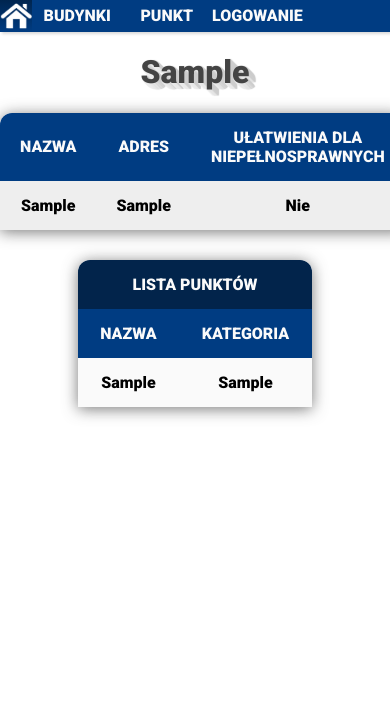
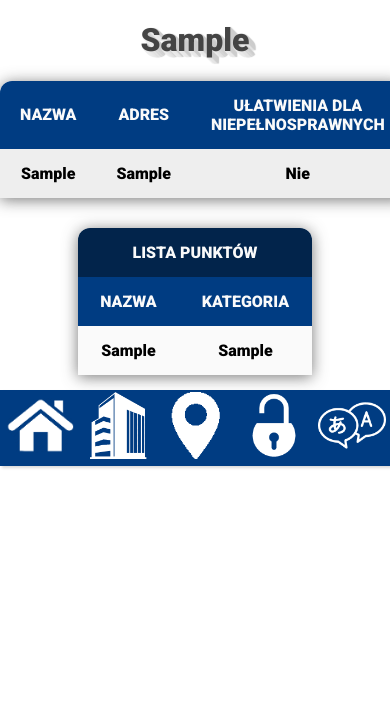
Before and after one commit to PRz-IO/p02-g02-planprz-p02-g02-planprz, a Django app: page /budynki/1/ in a window 390 px wide. Shown: the top 706 px of the page. Before the commit the page ends 419 px from the top, so only its background shows below. Run offline with Django 3.2, Linux system fonts and the light colour scheme; tables that the repository leaves empty hold one stand-in row (values such as "Sample post").

Commit message:
mobilna stopka na home

```diff
--- a/PRzMapa/PRzMapa/templates/bar.html
+++ b/PRzMapa/PRzMapa/templates/bar.html
@@ -1,4 +1,5 @@
 {% load static %}
+
 <div class="topBar">
     <ol class="menu">
         <li>
--- /dev/null
+++ b/PRzMapa/PRzMapa/templates/stopka.html
@@ -0,0 +1,33 @@
+{% load static %}
+
+<link rel="stylesheet"  href="{% static 'm_budynki.css' %}">
+
+<div id="stopka">
+    <ol class="menu">
+        <li>
+                <a href="{% url 'index' %}">
+                    <img src="{% static 'domek.png' %}">
+                </a>
+        </li>
+        <li>
+                <a href="/budynki/?q=">
+                    <img src="{% static 'budynek.png' %}">
+                </a>
+        </li>
+        <li>
+                <a href="#">
+                    <img src="{% static 'punkty.png' %}">
+                </a>
+        </li>
+        <li>
+                <a href="#">
+                    <img src="{% static 'logowanie.png' %}">
+                </a>
+        </li>
+        <li>
+                <a href="#">
+                    <img src="{% static 'języki.png' %}">
+                </a>
+        </li>
+    </ol>
+</div>
--- a/PRzMapa/myapp/static/m_budynki.css
+++ b/PRzMapa/myapp/static/m_budynki.css
@@ -9,37 +9,104 @@
         position: relative !important;
         display:none;
     }
+
     #stopka{
         display:initial;
         background-color: #003C82;
+        width: 100%;
+        height: 9vh;
+        position: fixed;
         box-shadow: rgba(0, 0, 0, 0.15) 1.95px 1.95px 2.6px;
-        transform:rotate(90deg);
-        top:34% !important;
+        z-index: 2;
     }
+
+    #map {
+        width: 100%;
+        height: calc(100% - 9vh);
+        top: 9vh;
+        position: absolute;
+        border: 0;
+        z-index: 1;
+    }
+
     #stopka img{
-        transform:rotate(-90deg);
+        margin-top: 2px;
+        width: 8vh;
+        height: 8vh;
     }
 
     #stopka:hover{
         background: rgb(0,37,79);
         background: linear-gradient(180deg, rgba(0,37,79,1) 0%, rgba(0,60,130,1) 100%);
+    }
 
+    #stopka ol {
+        list-style-type: none;
+        padding: 0;
+        margin: 0;
+        background-color: #003C82;
+        height: 8vh;
+        text-align: center;
     }
 
     #stopka a {
         position: relative;
         display: inline-block;
-        padding: 15px 20px;
+        padding: 1vh 2vh;
         border-radius: 0px;
         background: #003C82 !important;
     }
 
+    #stopka ol a{
+        display: block;
+        text-decoration: none;
+        color: #fafafa;
+        padding: 0 5px;
+        text-transform: uppercase;
+    }
+
+
     #stopka ol > li{
-            display: block;
-	list-style: none;
-	margin: 0;
-	padding: 0;
+        float: left;
+        width: calc((100% - 5px) / 5);
+        margin-left: 1px;
+        height: 9vh;
+    }
+
+    #stopka  ol > li:hover{
+        background-color: #EEE;
+    }
+
+    #stopka ol > li:hover > a {
+        background: rgb(0,37,79);
+        background: linear-gradient(180deg, rgba(0,37,79,1) 0%, rgba(0,60,130,1) 100%);
 
     }
 
+    #stopka ol > li:hover > ul{
+        display: block;
+    }
+
+    #stopka ol > li > ul {
+        display: none;
+        list-style-type: none;
+        padding: 0;
+        margin: 0;
+    }
+
+    #stopka  ol > li > ul > li{
+        position: relative;
+        background: rgb(0,60,130);
+        background: linear-gradient(0deg, rgba(0,60,130,1) 0%, rgba(3,84,179,1) 100%);
+        box-shadow: rgba(0, 0, 0, 0.15) 0 0 5px;
+    }
+
+    #stopka ol > li > ul > li:hover{
+        background-color: #DDD;
+    }
+
+
+    #stopka a:hover{
+        color: #ffffff;
+    }
 }
--- a/PRzMapa/myapp/static/style.css
+++ b/PRzMapa/myapp/static/style.css
@@ -19,7 +19,7 @@ body, html {
 }
 
     /* STRONA GŁÓWNA */
-.topBar, #stopka{
+.topBar{
     background-color: white;
     width: 100%;
     height: auto;
@@ -32,13 +32,13 @@ body, html {
     width: 100%;
     height: calc(100% - 32px);
     top: 32px;
-    position: relative;
+    position: absolute;
     border: 0;
     z-index: 1;
 }
 
     /* LISTA ROZWIJANA */
-.topBar ol ,#stopka ol{
+.topBar ol {
     list-style-type: none;
     padding: 0;
     margin: 0;
@@ -48,7 +48,7 @@ body, html {
     text-align: center;
 }
 
-.topBar ol a , #stopka ol a{
+.topBar ol a {
     display: block;
     text-decoration: none;
     color: #fafafa;
@@ -56,63 +56,62 @@ body, html {
     text-transform: uppercase;
 }
 
-.topBar ol > li > a:first-child ,#stopka ol > li > a:first-child{
+.topBar ol > li > a:first-child{
     padding: 0;
     height: 2em;
 }
 
-.topBar ol > li, #stopka ol > li{
+.topBar ol > li{
     float: left;
     width: calc((100% - 36px) / 4);
     margin-left: 1px;
     height: 2em;
 }
 
-.topBar ol > li:first-child, #stopka ol > li:first-child{
+.topBar ol > li:first-child{
     margin-left: 0;
     left: 32px;
     width: 32px;
     padding: 0;
 }
 
-.topBar ol > li:hover, #stopka  ol > li:hover{
+.topBar ol > li:hover{
     background-color: #EEE;
 }
 
-.topBar ol > li:hover > a, #stopka ol > li:hover > a {
+.topBar ol > li:hover > a{
     background: rgb(0,37,79);
     background: linear-gradient(180deg, rgba(0,37,79,1) 0%, rgba(0,60,130,1) 100%);
 }
 
-.topBar ol > li:hover > ul, #stopka ol > li:hover > ul{
+.topBar ol > li:hover > ul{
     display: block;
 }
 
-.topBar ol > li > ul ,#stopka ol > li > ul {
+.topBar ol > li > ul {
     display: none;
     list-style-type: none;
     padding: 0;
     margin: 0;
 }
 
-.topBar ol > li > ul > li, #stopka  ol > li > ul > li{
+.topBar ol > li > ul > li{
     position: relative;
     background: rgb(0,60,130);
     background: linear-gradient(0deg, rgba(0,60,130,1) 0%, rgba(3,84,179,1) 100%);
     box-shadow: rgba(0, 0, 0, 0.15) 0 0 5px;
 }
 
-.topBar ol > li > ul > li:hover, #stopka ol > li > ul > li:hover{
+.topBar ol > li > ul > li:hover{
     background-color: #DDD;
 }
 
-.topBar ol > li > ul > li:hover > a, #stopka  ol > li > ul > li:hover{
+.topBar ol > li > ul > li:hover > a{
     background: rgb(0,37,79);
     background: linear-gradient(180deg, rgba(0,37,79,1) 0%, rgba(0,60,130,1) 100%);
 }
 
-.topBar a:hover, #stopka a:hover{
-
+.topBar a:hover{
     color: #ffffff;
 }
 
@@ -124,7 +123,6 @@ body, html {
 
 .goog-te-gadget {
     font-family: 'Roboto', sans-serif;
-    box-shadow: rgba(0, 0, 0, 0.15) 1.95px 1.95px 2.6px;
 }
 
 .topBar .goog-te-gadget-simple{
@@ -142,9 +140,9 @@ body, html {
 }
 
 .topBar .goog-te-menu-value:hover{
+    height: 2em !important;
     background: rgb(0,37,79);
     background: linear-gradient(180deg, rgba(0,37,79,1) 0%, rgba(0,60,130,1) 100%);
-
 }
 
 .topBar .goog-te-gadget-icon{
@@ -152,5 +150,5 @@ body, html {
 }
 
 a.goog-te-menu-value span{
-      color: #ffffff !important;
+    color: #ffffff !important;
 }
--- a/PRzMapa/myapp/templates/budynek.html
+++ b/PRzMapa/myapp/templates/budynek.html
@@ -38,4 +38,6 @@
     {% endfor %}
 </table>
 </div>
+
+{% include 'stopka.html' %}
 {% endblock content %}
--- a/PRzMapa/myapp/templates/home.html
+++ b/PRzMapa/myapp/templates/home.html
@@ -3,9 +3,11 @@
 {% block content %}
 {% load static %}
 <link rel="stylesheet"  href="{% static 'style.css' %}">
+<link rel="stylesheet"  href="{% static 'm_budynki.css' %}">
 
 {% include 'bar.html' %}
 
+
 <iframe src="https://www.google.com/maps/embed?pb=!1m18!1m12!1m3!1d2563.583197258202!2d21.987060290401!3d50.0191669751682!2m3!1f0!2f0!3f0!3m2!1i1024!2i768!4f13.1!3m3!1m2!1s0x473cfbae554b096b%3A0xfb1f78d1a4df278d!2sPolitechnika%20Rzeszowska%20im.%20Ignacego%20%C5%81ukasiewicza!5e0!3m2!1spl!2spl!4v1621681106715!5m2!1spl!2spl" id="map"></iframe>
-
+{% include 'stopka.html' %}
 {% endblock content %}
--- a/PRzMapa/myapp/templates/punkty.html
+++ b/PRzMapa/myapp/templates/punkty.html
@@ -29,4 +29,5 @@
     {% endfor %}
 </table>
 
+{% include 'stopka.html' %}
 {% endblock content %}
```
Also changed, not shown: PRzMapa/myapp/templates/budynki.html (+3 -30 lines).
